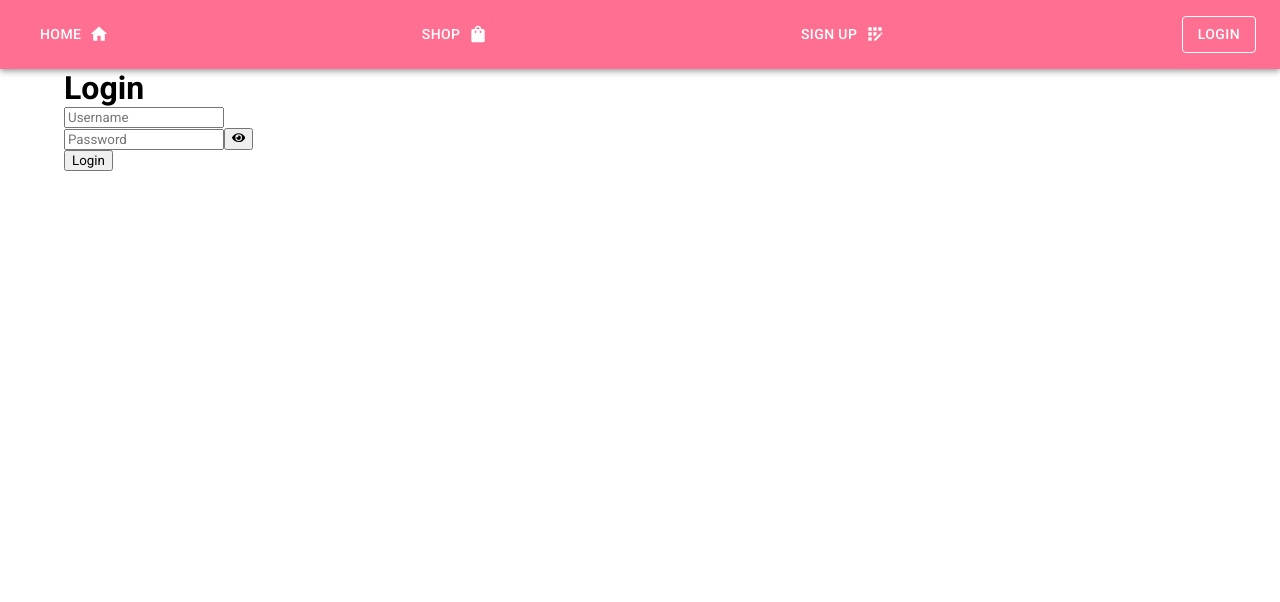
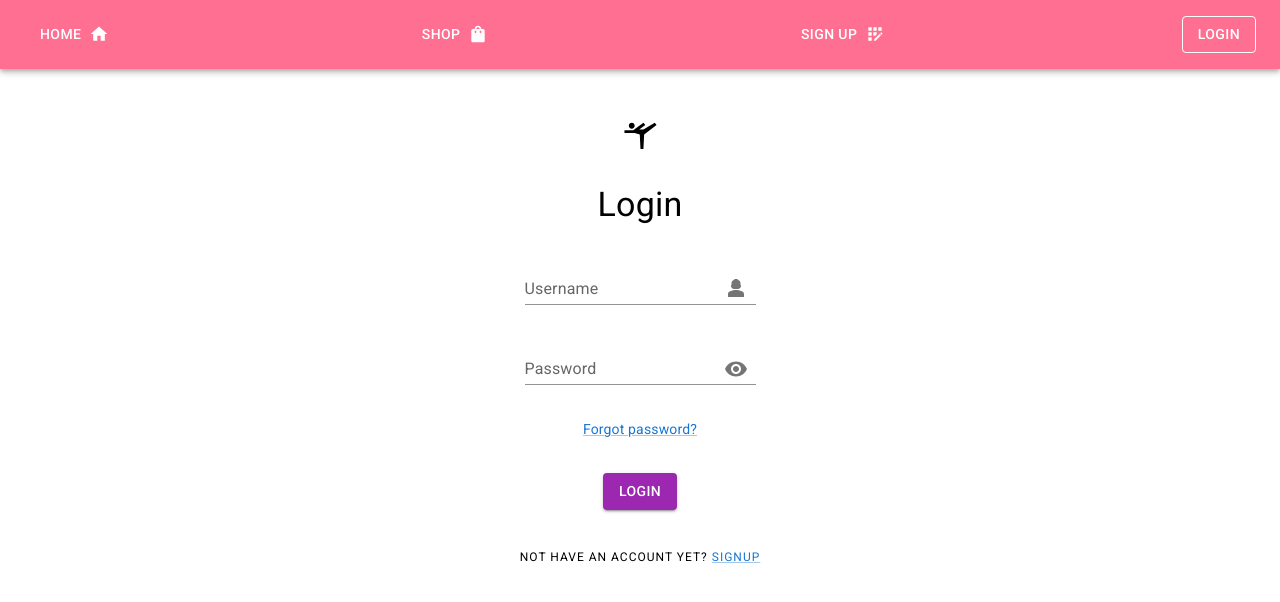
Before and after one commit to adrianlebaron/stronger-challenge, a React (Vite) app in the folder frontend/: page /login in a window 1280 px wide. Shown: the top 602 px of the page. Built offline with nearby package versions, Linux system fonts and the light colour scheme.

Commit message:
styled login page and created whatsapp link with premade text for forgot password

```diff
--- a/frontend/src/components/PrivateAppBar.jsx
+++ b/frontend/src/components/PrivateAppBar.jsx
@@ -22,7 +22,6 @@ import ShoppingBagIcon from '@mui/icons-material/ShoppingBag';
 import ScoreboardIcon from '@mui/icons-material/Scoreboard';
 import DashboardCustomizeIcon from '@mui/icons-material/DashboardCustomize';
 import TableChartIcon from '@mui/icons-material/TableChart';
-import FitnessCenter from '@mui/icons-material/FitnessCenter';
 
 function PrivateAppBar() {
     const [anchorElNav, setAnchorElNav] = useState(null);
@@ -112,7 +111,6 @@ function PrivateAppBar() {
                                 </MenuItem>
                             </Menu>
                         </Box>
-                        <FitnessCenter sx={{ display: { xs: 'flex', md: 'none' }, mr: 1 }} />
                         <Typography
                             variant="h5"
                             noWrap
--- a/frontend/src/components/PublicAppBar.jsx
+++ b/frontend/src/components/PublicAppBar.jsx
@@ -17,7 +17,6 @@ import MenuIcon from '@mui/icons-material/Menu';
 import HomeIcon from '@mui/icons-material/Home';
 import ShoppingBagIcon from '@mui/icons-material/ShoppingBag';
 import AppRegistrationIcon from '@mui/icons-material/AppRegistration';
-import FitnessCenter from '@mui/icons-material/FitnessCenter';
 
 function PublicAppBar() {
     const [anchorElNav, setAnchorElNav] = useState(null);
@@ -82,7 +81,6 @@ function PublicAppBar() {
                                 </MenuItem>
                             </Menu>
                         </Box>
-                        <FitnessCenter sx={{ display: { xs: 'flex', md: 'none' }, mr: 1 }} />
                         <Typography
                             variant="h5"
                             noWrap
--- a/frontend/src/index.css
+++ b/frontend/src/index.css
@@ -19,9 +19,3 @@
         flex-basis: auto;
     }
 }
-
-.container {
-    display: 'flex';
-    justify-content: 'center';
-    padding: '50px';
-}
--- a/frontend/src/pages/login/Login.jsx
+++ b/frontend/src/pages/login/Login.jsx
@@ -1,25 +1,29 @@
 import { useState, useEffect } from 'react';
-import { FaEye, FaEyeSlash } from 'react-icons/fa';
+// import { FaEye, FaEyeSlash } from 'react-icons/fa';
 import { login } from '../../services/UserApiRequest';
 import { toast } from 'react-hot-toast';
 import { authStore } from '../../stores/auth_store/Store';
 import { useNavigate } from 'react-router-dom';
-import { Container } from '@mui/material';
+import { Container, Box, FormControl, Typography, Stack, Input, Button, InputLabel, IconButton, InputAdornment, Link } from '@mui/material';
+import Visibility from '@mui/icons-material/Visibility';
+import VisibilityOff from '@mui/icons-material/VisibilityOff';
+import Person3Icon from '@mui/icons-material/Person3';
+import SportsGymnasticsIcon from '@mui/icons-material/SportsGymnastics';
 
 export default function LoginPage() {
     const [showPassword, setShowPassword] = useState(false);
     const [username, setUsername] = useState('');
     const [password, setPassword] = useState('');
-    const setToken = authStore(store=>store.setToken)
+    const setToken = authStore(store => store.setToken)
 
     const navigate = useNavigate();
-    const {token} = authStore((state) => state);
+    const { token } = authStore((state) => state);
 
     const handleLogin = () => {
         login(username, password)
             .then((token) => {
                 setToken(token)
-                toast.success("Successfully Logged in!🥵")
+                toast.success("Successfully Logged in!")
             })
             .catch(() => {
                 toast.error("Login failed. Please try again.");
@@ -37,28 +41,60 @@ export default function LoginPage() {
     }, [token, navigate]);
 
     return (
-        <Container>
-            <h1>Login</h1>
-            <div>
-                <input
+        <Container >
+            <Box
+                my={4}
+                display="flex"
+                flexDirection='column'
+                alignItems="center"
+                textAlign='center'
+                gap={4}
+                p={2}
+            >
+                <SportsGymnasticsIcon fontSize='large'/>
+                <Stack spacing={1} sx={{ display: 'flex', alignItems: 'start' }}>
+                    <Typography variant="h4">Login</Typography>
+                </Stack>
+                <FormControl variant="standard">
+                    <InputLabel>Username</InputLabel>
+                    <Input
+                        placeholder="Username"
                         type="text"
-                    placeholder="Username"
                         value={username}
                         onChange={(e) => setUsername(e.target.value)}
+                        endAdornment={
+                            <InputAdornment position="end">
+                                <IconButton>
+                                    <Person3Icon />
+                                </IconButton>
+                            </InputAdornment>
+                        }
                     />
-                <div>
-                    <input
+                </FormControl>
+                <FormControl variant="standard">
+                    <InputLabel>Password</InputLabel>
+                    <Input
                         placeholder="Password"
                         type={showPassword ? 'text' : 'password'}
                         value={password}
                         onChange={(e) => setPassword(e.target.value)}
+                        endAdornment={
+                            <InputAdornment position="end">
+                                <IconButton onClick={togglePasswordVisibility}>
+                                    {showPassword ? <VisibilityOff /> : <Visibility />}
+                                </IconButton>
+                            </InputAdornment>
+                        }
                     />
-                    <button onClick={togglePasswordVisibility}>
-                        {showPassword ? <FaEyeSlash /> : <FaEye />}
-                    </button>
-                </div>
-            </div>
-            <button onClick={handleLogin}>Login</button>
+                </FormControl>
+                <Typography><Link href="https://wa.me/6361159300?text=Hi,%20I%20forgot%20my%20password%20for%20KOS,%20can%20you%20create%20a%20new%20one%20for%20me?" variant="body2">Forgot password?</Link></Typography>
+                <FormControl variant="standard">
+                    <Button onClick={handleLogin} color='secondary' variant='contained'>
+                        Login
+                    </Button>
+                </FormControl>
+                <Typography variant="overline">Not have an account yet? <Link href="/signup">signup</Link></Typography>
+            </Box>
         </Container>
     );
 }
--- a/frontend/src/pages/profile/Profile.jsx
+++ b/frontend/src/pages/profile/Profile.jsx
@@ -2,7 +2,7 @@ import axios from "axios";
 import { useEffect, useState } from "react";
 import HeightInput from "../../components/HeightInput";
 import { authStore } from "../../stores/auth_store/Store";
-import { Container, Button, FormControl, NativeSelect, Typography, Input, InputLabel, Stack } from "@mui/material";
+import { Container, Box, Button, FormControl, NativeSelect, Typography, Input, InputLabel, Stack } from "@mui/material";
 import { toast } from 'react-hot-toast';
 
 const API_URL = import.meta.env.VITE_API_URL;
@@ -77,7 +77,16 @@ export default function Profile() {
     }, [user])
 
     return (
-        <Container className="container">
+        <Container>
+            <Box
+                my={4}
+                display="flex"
+                flexDirection='column'
+                alignItems="center"
+                textAlign='center'
+                gap={4}
+                p={2}
+            >
                 <Stack spacing={2} width={'90%'}>
                     <Stack spacing={1} sx={{ display: 'flex', alignItems: 'center' }}>
                         <Typography variant="h4">My profile</Typography>
@@ -154,6 +163,7 @@ export default function Profile() {
                         </Button>
                     </FormControl>
                 </Stack>
+            </Box>
         </Container>
     );
 }
```
Lines whose indentation alone changed are shown as unchanged.
